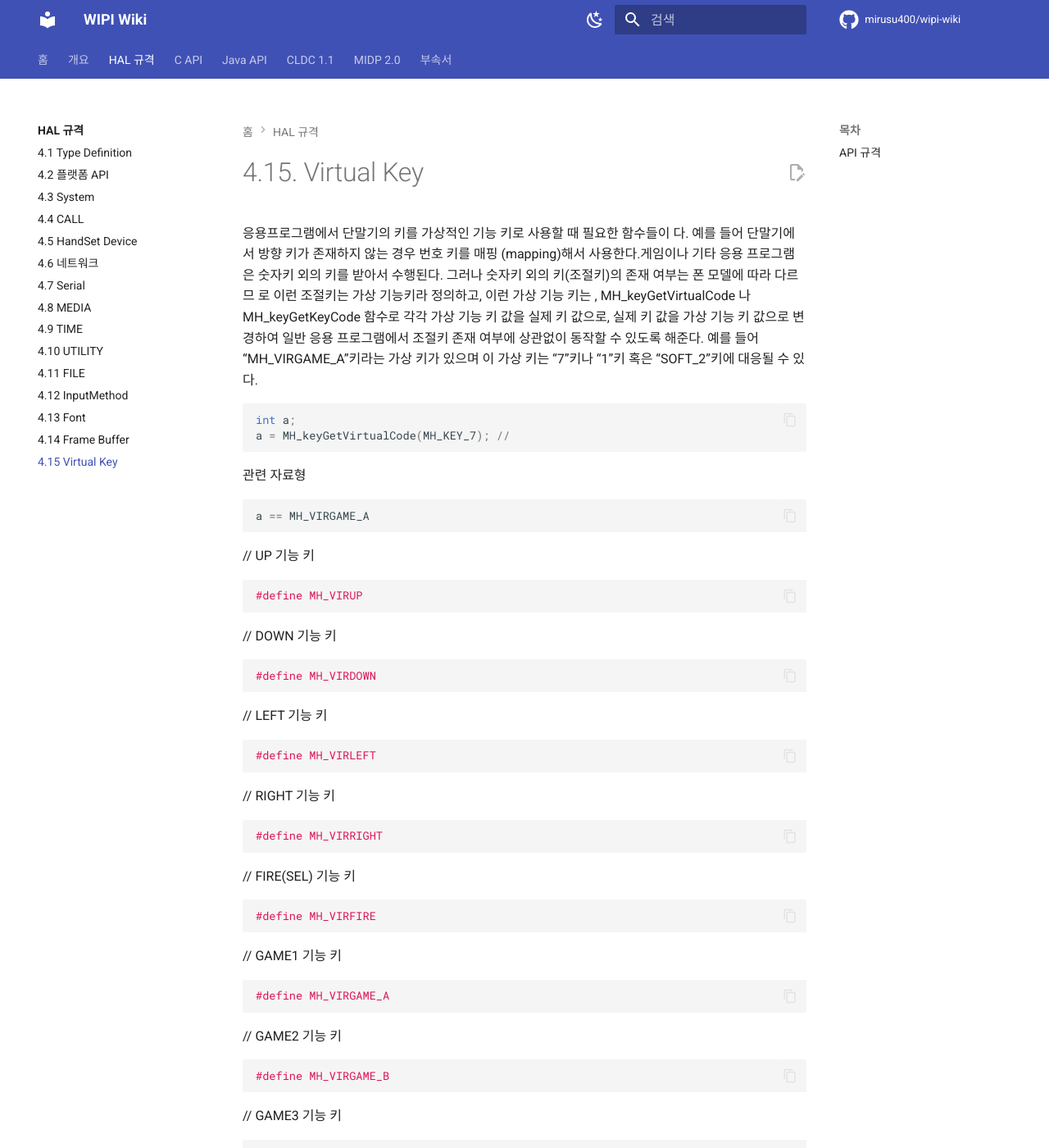
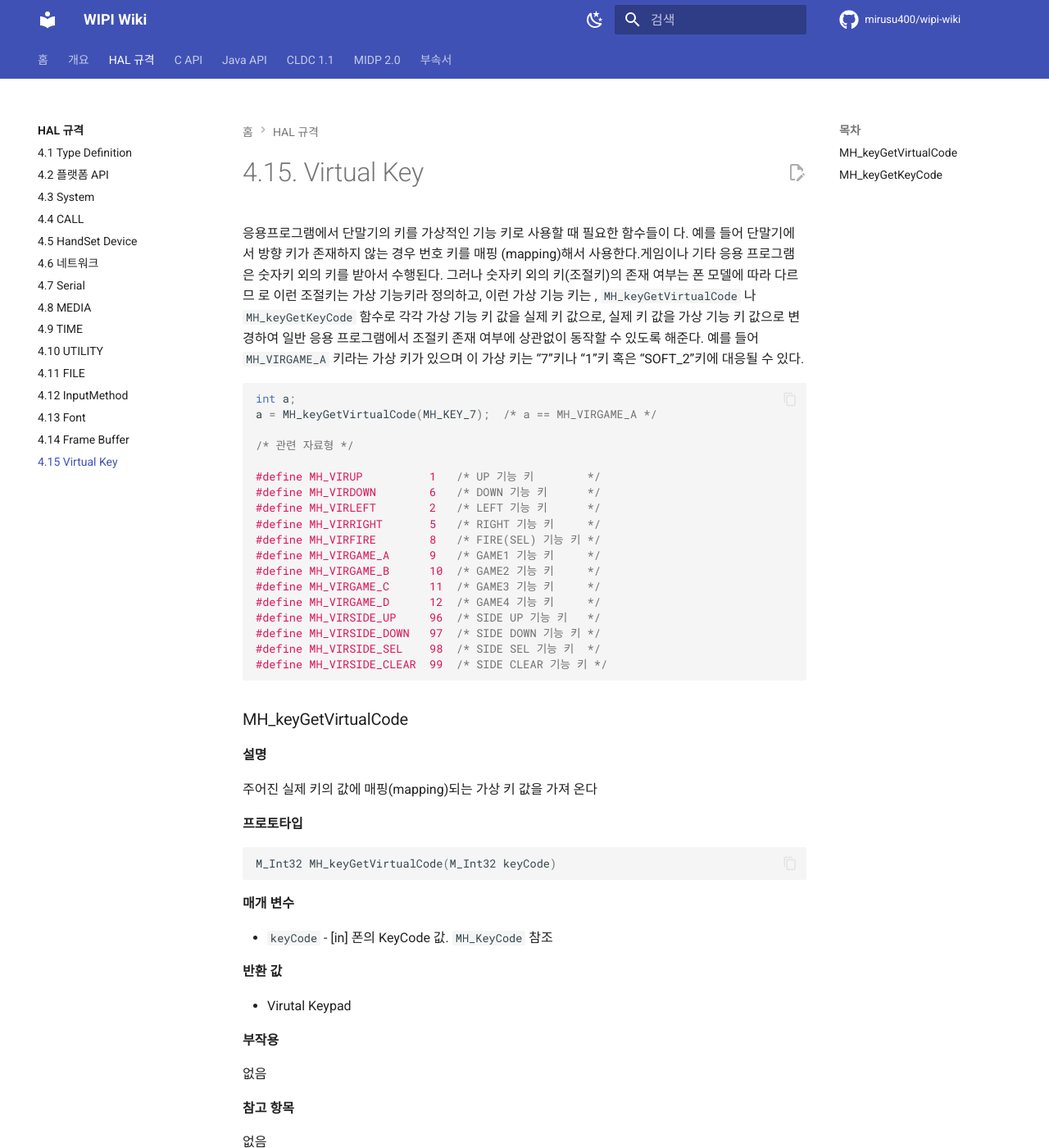
Before and after one commit to mirusu400/wipi-wiki, an MkDocs documentation site: the page built from docs/hal/virtual-key.md, in a window 1280 px wide and 1400 px high. Shown: the whole window at 82% size. Built offline with MkDocs 1.6.1 and Material for MkDocs 9.7.7, drawn with Linux system fonts in a browser that asks for light colours; comment, search, counter and statistics services are not loaded; some of the changed text lies outside the part shown.

Commit message:
update virtual-key, c api 5.1

````diff
--- a/docs/hal/virtual-key.md
+++ b/docs/hal/virtual-key.md
@@ -1,105 +1,29 @@
 # 4.15. Virtual Key
 
-응용프로그램에서 단말기의 키를 가상적인 기능 키로 사용할 때 필요한 함수들이 다. 예를 들어 단말기에서 방향 키가 존재하지 않는 경우 번호 키를 매핑 (mapping)해서 사용한다.게임이나 기타 응용 프로그램은 숫자키 외의 키를 받아서 수행된다. 그러나 숫자키 외의 키(조절키)의 존재 여부는 폰 모델에 따라 다르므 로 이런 조절키는 가상 기능키라 정의하고, 이런 가상 기능 키는 , MH_keyGetVirtualCode 나 MH_keyGetKeyCode 함수로 각각 가상 기능 키 값을 실제 키 값으로, 실제 키 값을 가상 기능 키 값으로 변경하여 일반 응용 프로그램에서 조절키 존재 여부에 상관없이 동작할 수 있도록 해준다. 예를 들어 “MH_VIRGAME_A”키라는 가상 키가 있으며 이 가상 키는 “7”키나 “1”키 혹은 “SOFT_2”키에 대응될 수 있다.
+응용프로그램에서 단말기의 키를 가상적인 기능 키로 사용할 때 필요한 함수들이 다. 예를 들어 단말기에서 방향 키가 존재하지 않는 경우 번호 키를 매핑 (mapping)해서 사용한다.게임이나 기타 응용 프로그램은 숫자키 외의 키를 받아서 수행된다. 그러나 숫자키 외의 키(조절키)의 존재 여부는 폰 모델에 따라 다르므 로 이런 조절키는 가상 기능키라 정의하고, 이런 가상 기능 키는 , `MH_keyGetVirtualCode` 나 `MH_keyGetKeyCode` 함수로 각각 가상 기능 키 값을 실제 키 값으로, 실제 키 값을 가상 기능 키 값으로 변경하여 일반 응용 프로그램에서 조절키 존재 여부에 상관없이 동작할 수 있도록 해준다. 예를 들어 `MH_VIRGAME_A` 키라는 가상 키가 있으며 이 가상 키는 “7”키나 “1”키 혹은 “SOFT_2”키에 대응될 수 있다.
 
 ```c
 int a;
-a = MH_keyGetVirtualCode(MH_KEY_7); //
+a = MH_keyGetVirtualCode(MH_KEY_7);  /* a == MH_VIRGAME_A */
+
+/* 관련 자료형 */
+
+#define MH_VIRUP          1   /* UP 기능 키        */
+#define MH_VIRDOWN        6   /* DOWN 기능 키      */
+#define MH_VIRLEFT        2   /* LEFT 기능 키      */
+#define MH_VIRRIGHT       5   /* RIGHT 기능 키     */
+#define MH_VIRFIRE        8   /* FIRE(SEL) 기능 키 */
+#define MH_VIRGAME_A      9   /* GAME1 기능 키     */
+#define MH_VIRGAME_B      10  /* GAME2 기능 키     */
+#define MH_VIRGAME_C      11  /* GAME3 기능 키     */
+#define MH_VIRGAME_D      12  /* GAME4 기능 키     */
+#define MH_VIRSIDE_UP     96  /* SIDE UP 기능 키   */
+#define MH_VIRSIDE_DOWN   97  /* SIDE DOWN 기능 키 */
+#define MH_VIRSIDE_SEL    98  /* SIDE SEL 기능 키  */
+#define MH_VIRSIDE_CLEAR  99  /* SIDE CLEAR 기능 키 */
 ```
 
-관련 자료형
-
-```c
-a == MH_VIRGAME_A
-```
-
-//  UP 기능 키
-
-```c
-#define	MH_VIRUP
-```
-
-//  DOWN 기능 키
-
-```c
-#define	MH_VIRDOWN
-```
-
-//  LEFT 기능 키
-
-```c
-#define	MH_VIRLEFT
-```
-
-// RIGHT 기능 키
-
-```c
-#define	MH_VIRRIGHT
-```
-
-// FIRE(SEL) 기능 키
-
-```c
-#define	MH_VIRFIRE
-```
-
-// GAME1 기능 키
-
-```c
-#define	MH_VIRGAME_A
-```
-
-// GAME2 기능 키
-
-```c
-#define	MH_VIRGAME_B
-```
-
-// GAME3 기능 키
-
-```c
-#define	MH_VIRGAME_C
-```
-
-// GAME4 기능 키
-
-```c
-#define	MH_VIRGAME_D
-```
-
-// SIDE UP 기능 키
-
-```c
-#define	MH_VIRSIDE_UP
-```
-
-// SIDE
-
-DOWN 기능 키
-
-```c
-#define
-MH_VIRSIDE_DOWN
-```
-
-// SIDE
-
-SEL 기능 키
-
-```c
-#define
-MH_VIRSIDE_SEL
-```
-
-// SIDE
-
-CLEAR 기능 키
-
-```c
-#define
-MH_VIRSIDE_CLEAR
-MH_keyGetVirtualCode
-```
+### MH_keyGetVirtualCode
 
 **설명**
 
@@ -113,11 +37,11 @@ M_Int32 MH_keyGetVirtualCode(M_Int32 keyCode)
 
 **매개 변수**
 
-keyCode 폰의 KeyCode 값. MH_KeyCode 참조
+- `keyCode` - [in] 폰의 KeyCode 값. `MH_KeyCode` 참조
 
 **반환 값**
 
-[in]	Virtual	Keyapad
+- Virutal Keypad
 
 **부작용**
 
@@ -127,9 +51,9 @@ keyCode 폰의 KeyCode 값. MH_KeyCode 참조
 
 없음
 
-```c
-MH_keyGetKeyCode 설명
-```
+### MH_keyGetKeyCode
+
+**설명**
 
 주어진 가상 키의 값에 매핑(mapping)되는 실제 키 값을 가져 온다
 
@@ -141,11 +65,11 @@ M_Int32 MH_keyGetKeyCode(M_Int32 gameAction)
 
 **매개 변수**
 
-[in]	gameAction	Virtual KeyPad
+- `gameAction` - [in] Virtual KeyPad
 
 **반환 값**
 
-폰의 KeyCode 값. MH_KeyCode 참조.
+폰의 KeyCode 값. `MH_KeyCode` 참조.
 
 **부작용**
 
@@ -154,5 +78,3 @@ M_Int32 MH_keyGetKeyCode(M_Int32 gameAction)
 **참고 항목**
 
 없음
-
-### API 규격
````
Also changed, not shown: docs/c-api/index.md (+20 -0 lines).
